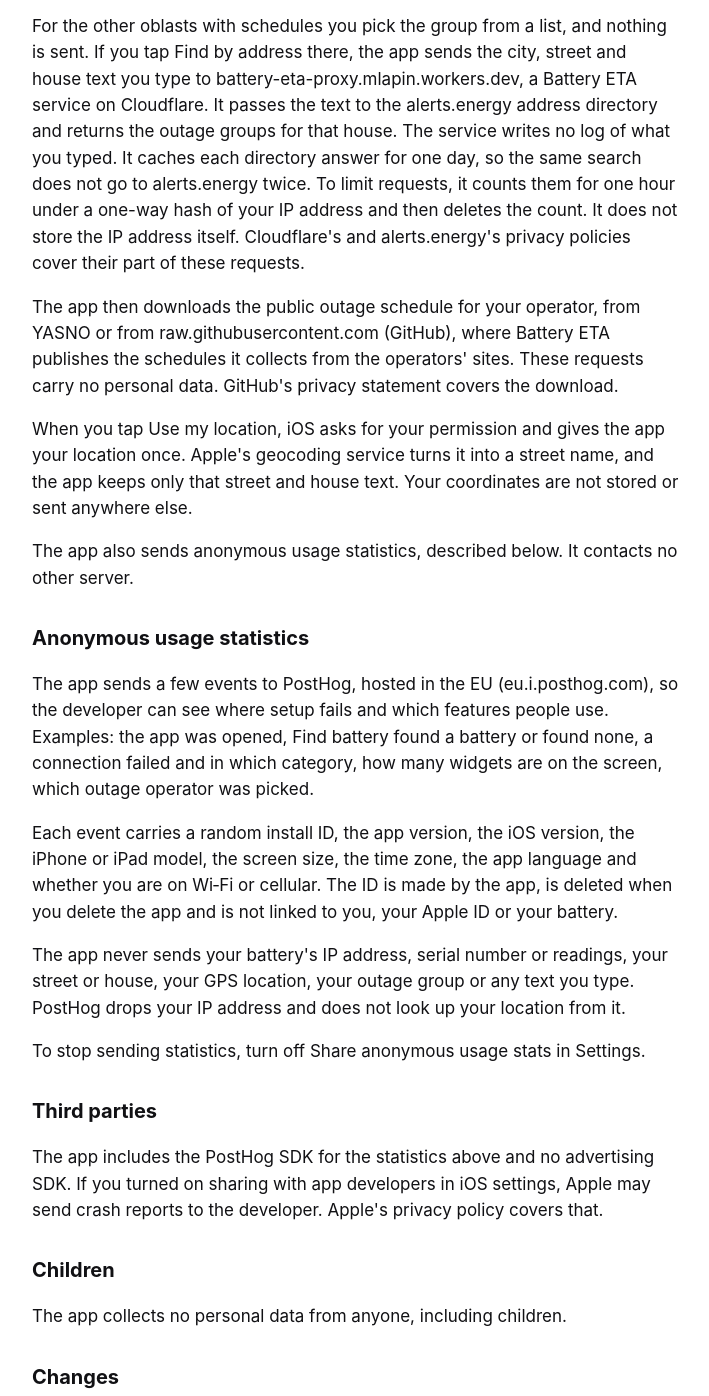
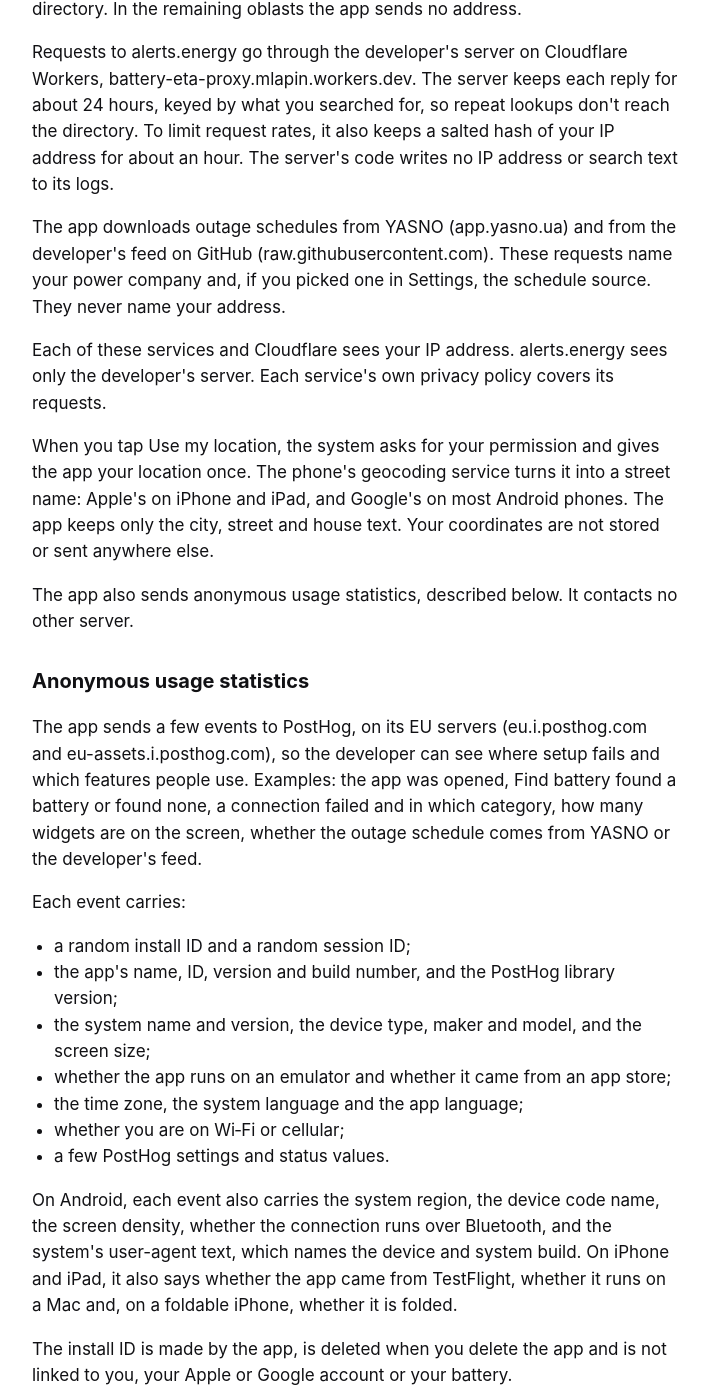
Before and after one commit to lapin7771n/lapin7771n.github.io, a plain HTML site: page marstek_analytics/privacy/index.html in a window 1280 px wide. Shown: the part 861-2257 px from the top of the page, without its empty margins (284-993 px from the left). Drawn offline with Linux system fonts and the light colour scheme.

Commit message:
docs: cover Android, every address service and the statistics fields in the Battery ETA privacy policy (#5)

```diff
--- a/marstek_analytics/privacy/index.html
+++ b/marstek_analytics/privacy/index.html
@@ -10,7 +10,7 @@
 <main>
 <nav><a href="../">Battery ETA</a><a href="../support/">Support</a></nav>
 <h1>Privacy policy</h1>
-<p class="muted">Effective 8 November 2026</p>
+<p class="muted">Effective 17 November 2026</p>
 <p>Battery ETA does not sell or share personal data. It has no account, no advertising and no tracking. It sends anonymous usage statistics, which you can turn off in Settings.</p>
 
 <h2>What the app stores on your device</h2>
@@ -19,27 +19,39 @@
 <li>Recent readings from your battery, used to draw the app and its widgets.</li>
 <li>The address and outage group you pick on the Address screen, and the outage schedule for that group.</li>
 </ul>
-<p>This data stays in the app's storage on your iPhone or iPad. Battery readings never leave the device. Deleting the app deletes all of it.</p>
+<p>This data stays in the app's storage on your phone or tablet. Battery readings never leave the device. Deleting the app deletes all of it.</p>
 
 <h2>Network use</h2>
 <p>The app reads the battery only at its address on your local Wi‑Fi. Find battery sends one device query to each address on your Wi‑Fi network and nowhere else.</p>
-<p>The Address screen is optional. When you use it, the app sends the city, street and house text you type to the public address directory of the grid operator you picked, to find your outage group: YASNO (app.yasno.ua) for Kyiv and Dnipro, Lvivoblenergo (power-api.loe.lviv.ua), Mykolaivoblenergo (off.energy.mk.ua), Zhytomyroblenergo (ztoe.com.ua) or Poltavaoblenergo (poe.pl.ua). Each operator's own privacy policy covers these requests.</p>
-<p>For the other oblasts with schedules you pick the group from a list, and nothing is sent. If you tap Find by address there, the app sends the city, street and house text you type to battery-eta-proxy.mlapin.workers.dev, a Battery ETA service on Cloudflare. It passes the text to the alerts.energy address directory and returns the outage groups for that house. The service writes no log of what you typed. It caches each directory answer for one day, so the same search does not go to alerts.energy twice. To limit requests, it counts them for one hour under a one-way hash of your IP address and then deletes the count. It does not store the IP address itself. Cloudflare's and alerts.energy's privacy policies cover their part of these requests.</p>
-<p>The app then downloads the public outage schedule for your operator, from YASNO or from raw.githubusercontent.com (GitHub), where Battery ETA publishes the schedules it collects from the operators' sites. These requests carry no personal data. GitHub's privacy statement covers the download.</p>
-<p>When you tap Use my location, iOS asks for your permission and gives the app your location once. Apple's geocoding service turns it into a street name, and the app keeps only that street and house text. Your coordinates are not stored or sent anywhere else.</p>
+<p>The Address screen is optional. When you use it, the app sends the address you type or pick to your region's public outage service to find your outage group. In Kyiv city and in Dnipropetrovsk oblast, that is YASNO (app.yasno.ua). In Lviv, Mykolaiv, Zhytomyr and Poltava oblasts, it is the oblast's power company (power-api.loe.lviv.ua, off.energy.mk.ua, www.ztoe.com.ua, www.poe.pl.ua). In 12 other oblasts, Kyiv oblast among them, it is the alerts.energy address directory. In the remaining oblasts the app sends no address.</p>
+<p>Requests to alerts.energy go through the developer's server on Cloudflare Workers, battery-eta-proxy.mlapin.workers.dev. The server keeps each reply for about 24 hours, keyed by what you searched for, so repeat lookups don't reach the directory. To limit request rates, it also keeps a salted hash of your IP address for about an hour. The server's code writes no IP address or search text to its logs.</p>
+<p>The app downloads outage schedules from YASNO (app.yasno.ua) and from the developer's feed on GitHub (raw.githubusercontent.com). These requests name your power company and, if you picked one in Settings, the schedule source. They never name your address.</p>
+<p>Each of these services and Cloudflare sees your IP address. alerts.energy sees only the developer's server. Each service's own privacy policy covers its requests.</p>
+<p>When you tap Use my location, the system asks for your permission and gives the app your location once. The phone's geocoding service turns it into a street name: Apple's on iPhone and iPad, and Google's on most Android phones. The app keeps only the city, street and house text. Your coordinates are not stored or sent anywhere else.</p>
 <p>The app also sends anonymous usage statistics, described below. It contacts no other server.</p>
 
 <h2>Anonymous usage statistics</h2>
-<p>The app sends a few events to PostHog, hosted in the EU (eu.i.posthog.com), so the developer can see where setup fails and which features people use. Examples: the app was opened, Find battery found a battery or found none, a connection failed and in which category, how many widgets are on the screen, which outage operator was picked.</p>
-<p>Each event carries a random install ID, the app version, the iOS version, the iPhone or iPad model, the screen size, the time zone, the app language and whether you are on Wi‑Fi or cellular. The ID is made by the app, is deleted when you delete the app and is not linked to you, your Apple ID or your battery.</p>
+<p>The app sends a few events to PostHog, on its EU servers (eu.i.posthog.com and eu-assets.i.posthog.com), so the developer can see where setup fails and which features people use. Examples: the app was opened, Find battery found a battery or found none, a connection failed and in which category, how many widgets are on the screen, whether the outage schedule comes from YASNO or the developer's feed.</p>
+<p>Each event carries:</p>
+<ul>
+<li>a random install ID and a random session ID;</li>
+<li>the app's name, ID, version and build number, and the PostHog library version;</li>
+<li>the system name and version, the device type, maker and model, and the screen size;</li>
+<li>whether the app runs on an emulator and whether it came from an app store;</li>
+<li>the time zone, the system language and the app language;</li>
+<li>whether you are on Wi‑Fi or cellular;</li>
+<li>a few PostHog settings and status values.</li>
+</ul>
+<p>On Android, each event also carries the system region, the device code name, the screen density, whether the connection runs over Bluetooth, and the system's user-agent text, which names the device and system build. On iPhone and iPad, it also says whether the app came from TestFlight, whether it runs on a Mac and, on a foldable iPhone, whether it is folded.</p>
+<p>The install ID is made by the app, is deleted when you delete the app and is not linked to you, your Apple or Google account or your battery.</p>
 <p>The app never sends your battery's IP address, serial number or readings, your street or house, your GPS location, your outage group or any text you type. PostHog drops your IP address and does not look up your location from it.</p>
 <p>To stop sending statistics, turn off Share anonymous usage stats in Settings.</p>
 
 <h2>Third parties</h2>
-<p>The app includes the PostHog SDK for the statistics above and no advertising SDK. If you turned on sharing with app developers in iOS settings, Apple may send crash reports to the developer. Apple's privacy policy covers that.</p>
+<p>The app includes the PostHog SDK for the statistics above and no advertising SDK. If you turned on sharing with app developers in iOS settings, or usage and diagnostics on Android, Apple or Google may send crash reports to the developer. Their privacy policies cover that.</p>
 
 <h2>Children</h2>
-<p>The app collects no personal data from anyone, including children.</p>
+<p>The app is not meant for children and collects nothing beyond what this page describes.</p>
 
 <h2>Changes</h2>
 <p>A changed policy gets a new effective date on this page.</p>
```
